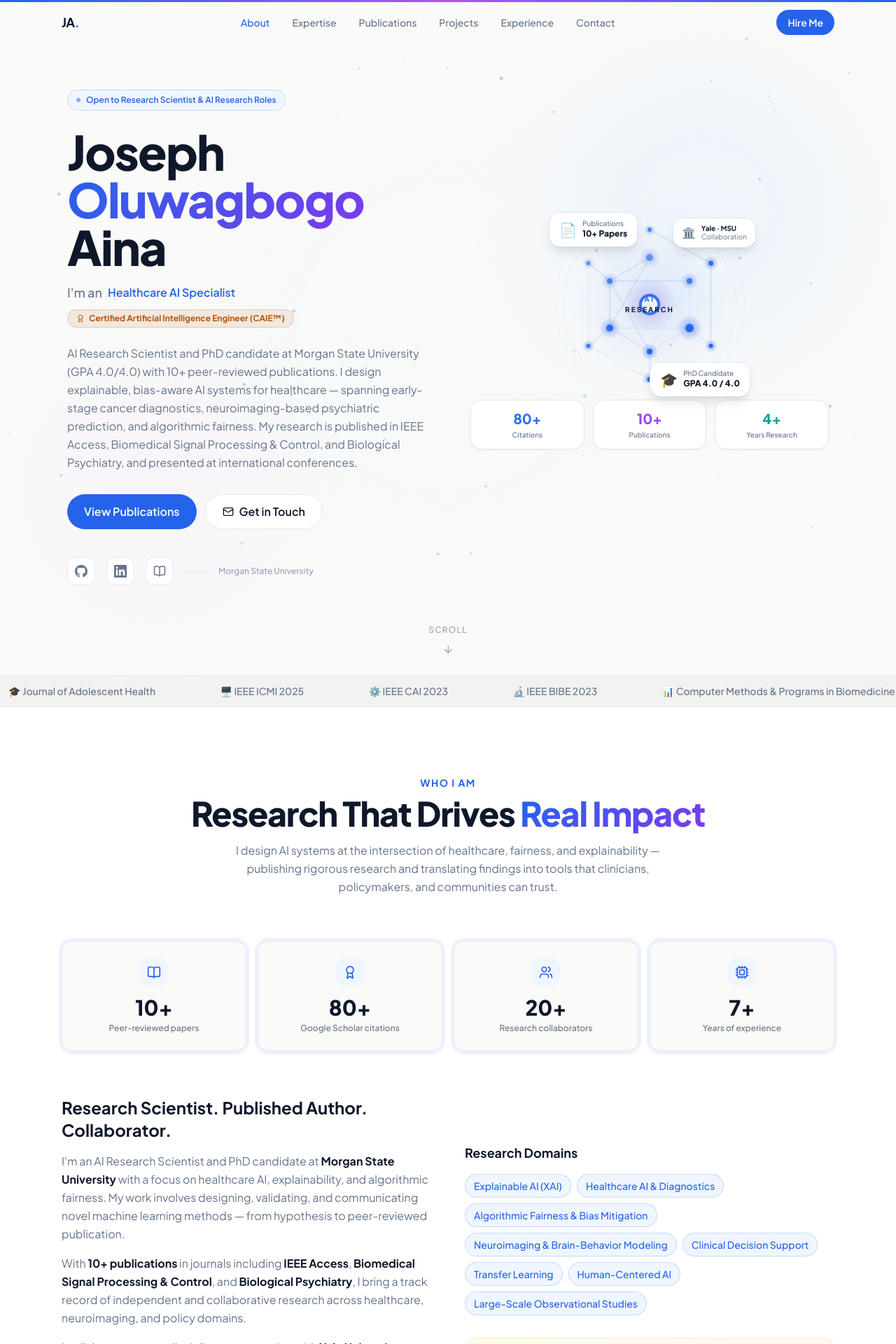
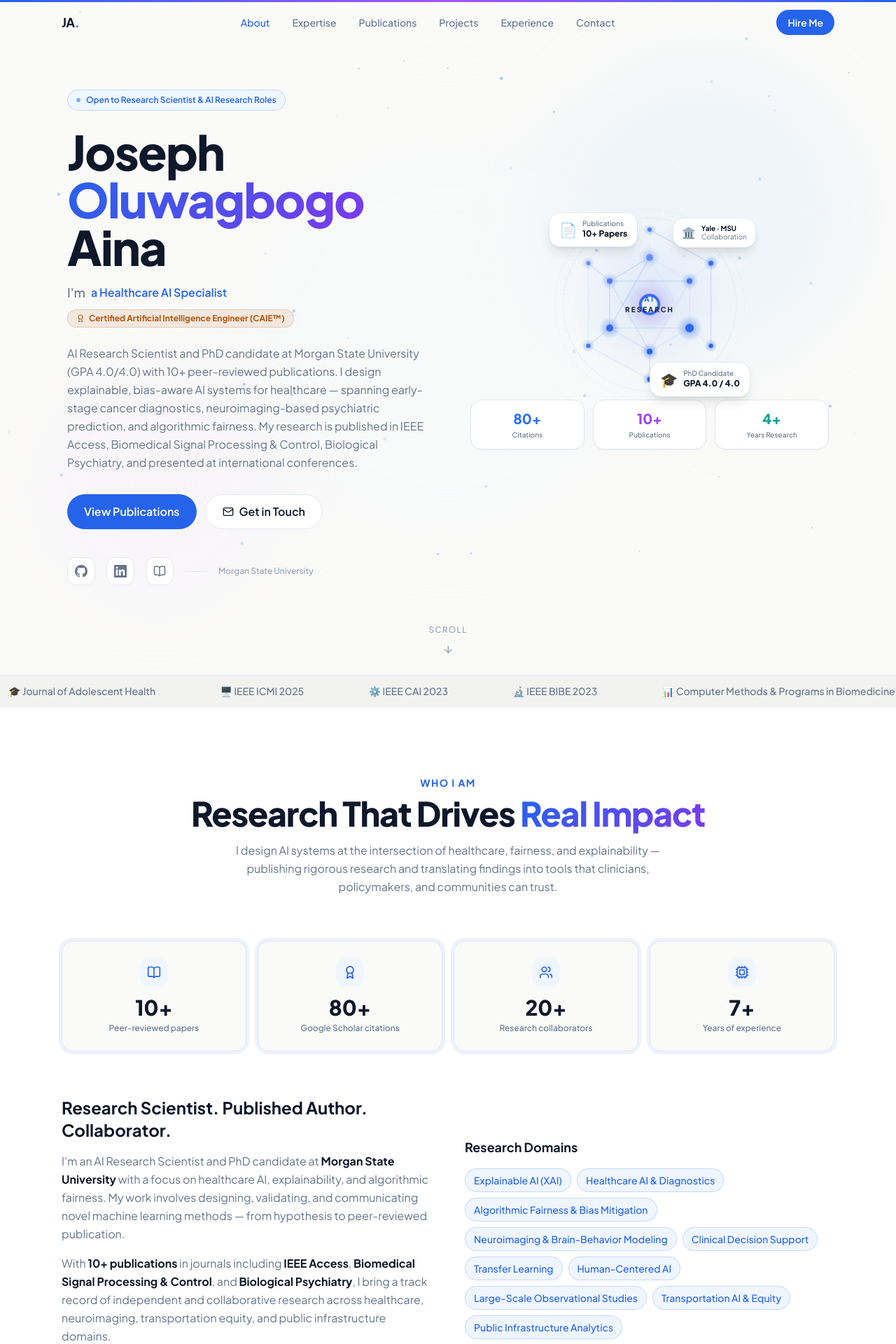
Before and after one commit to Oluwagbogo/portfolio, a React (Vite) app: page / in a window 1280 px wide. Shown: the top 1920 px of the page at 70% size. Built offline with nearby package versions, Linux system fonts and the light colour scheme.

Commit message:
improvements

```diff
--- a/src/components/About.tsx
+++ b/src/components/About.tsx
@@ -33,6 +33,7 @@ export default function About() {
     'Explainable AI (XAI)', 'Healthcare AI & Diagnostics', 'Algorithmic Fairness & Bias Mitigation',
     'Neuroimaging & Brain-Behavior Modeling', 'Clinical Decision Support', 'Transfer Learning',
     'Human-Centered AI', 'Large-Scale Observational Studies',
+    'Transportation AI & Equity', 'Public Infrastructure Analytics',
   ]
 
   return (
@@ -92,7 +93,7 @@ export default function About() {
                 I'm an AI Research Scientist and PhD candidate at <strong className="text-ink">Morgan State University</strong> with a focus on healthcare AI, explainability, and algorithmic fairness. My work involves designing, validating, and communicating novel machine learning methods — from hypothesis to peer-reviewed publication.
               </p>
               <p>
-                With <strong className="text-ink">10+ publications</strong> in journals including <strong className="text-ink">IEEE Access</strong>, <strong className="text-ink">Biomedical Signal Processing & Control</strong>, and <strong className="text-ink">Biological Psychiatry</strong>, I bring a track record of independent and collaborative research across healthcare, neuroimaging, and policy domains.
+                With <strong className="text-ink">10+ publications</strong> in journals including <strong className="text-ink">IEEE Access</strong>, <strong className="text-ink">Biomedical Signal Processing & Control</strong>, and <strong className="text-ink">Biological Psychiatry</strong>, I bring a track record of independent and collaborative research across healthcare, neuroimaging, transportation equity, and public infrastructure domains.
               </p>
               <p>
                 I collaborate across disciplines — partnering with <strong className="text-ink">Yale University</strong> on neuroimaging studies and co-authoring with clinical radiologists and psychiatrists — translating complex AI findings into insights that matter to practitioners and decision-makers.
--- a/src/components/Hero.tsx
+++ b/src/components/Hero.tsx
@@ -12,11 +12,11 @@ const fadeUp = (delay = 0) => ({
 })
 
 const ROLES = [
-  'AI Research Scientist',
-  'Healthcare AI Specialist',
-  'IEEE-Published Author',
-  'Explainable AI Researcher',
-  'PhD Candidate · GPA 4.0/4.0',
+  'an AI Research Scientist',
+  'a Healthcare AI Specialist',
+  'an IEEE-Published Author',
+  'an Explainable AI Researcher',
+  'a PhD Candidate · GPA 4.0/4.0',
 ]
 
 function Typewriter({ texts }: { texts: string[] }) {
@@ -128,7 +128,7 @@ export default function Hero() {
 
           {/* Typewriter role line */}
           <motion.div {...fadeUp(0.32)} className="h-8 mb-2 flex items-center">
-            <span className="text-ink-muted font-medium text-lg mr-2">I'm an</span>
+            <span className="text-ink-muted font-medium text-lg mr-2">I'm</span>
             <Typewriter texts={ROLES} />
           </motion.div>
 
--- a/src/data/index.ts
+++ b/src/data/index.ts
@@ -8,7 +8,7 @@ export const personal = {
   github: 'https://github.com/Oluwagbogo',
   linkedin: 'https://linkedin.com/in/joseph-oluwagbogo-aina',
   googleScholar: 'https://scholar.google.com/citations?user=ef1Y6swAAAAJ&hl',
-  bio: `AI Research Scientist and PhD candidate at Morgan State University (GPA 4.0/4.0) with 10+ peer-reviewed publications. I design explainable, bias-aware AI systems for healthcare — spanning early-stage cancer diagnostics, neuroimaging-based psychiatric prediction, and algorithmic fairness. My research is published in IEEE Access, Biomedical Signal Processing & Control, and Biological Psychiatry, and presented at international conferences.`,
+  bio: `AI Research Scientist and PhD candidate at Morgan State University (GPA 4.0/4.0) with 10+ peer-reviewed publications. I design explainable, bias-aware AI systems for healthcare — spanning early-stage cancer diagnostics, neuroimaging-based psychiatric prediction, and algorithmic fairness. My research is published in IEEE Access, Biomedical Signal Processing & Control, Biological Psychiatry, and presented at international conferences.`,
 }
 
 export const stats = [
```
